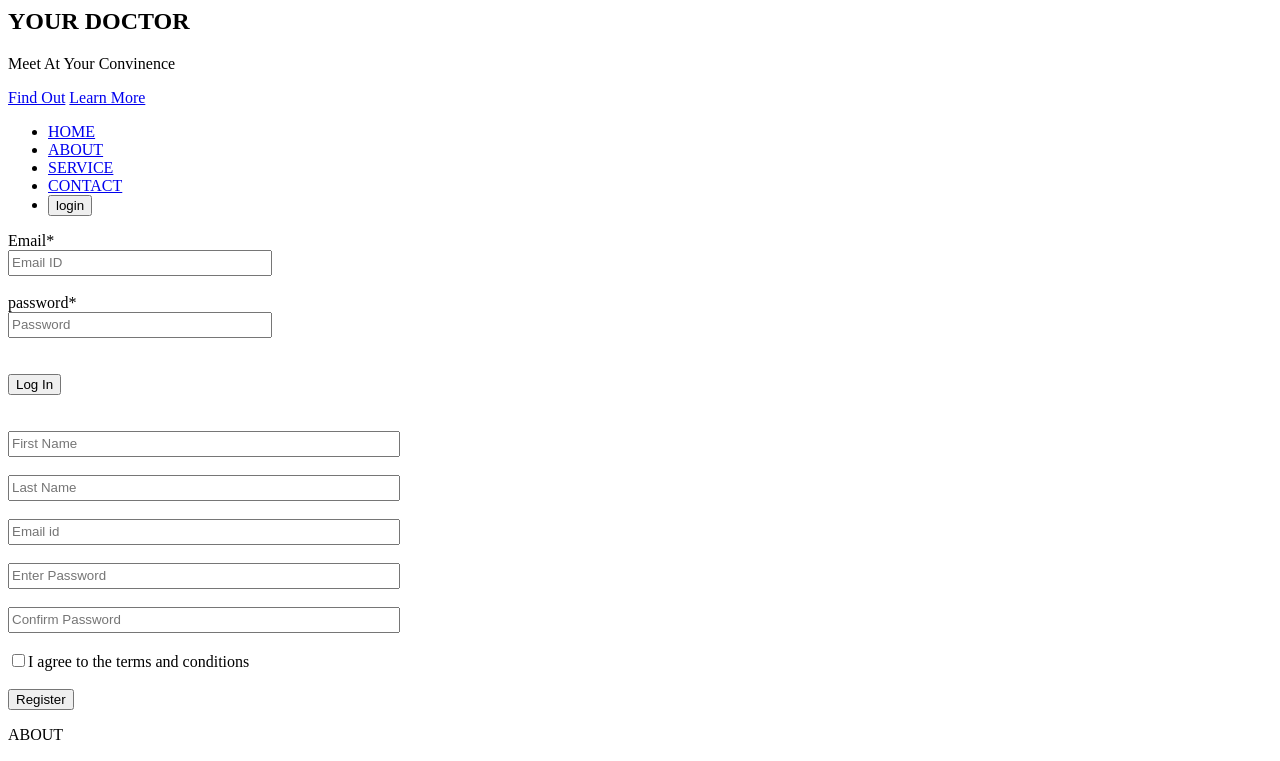
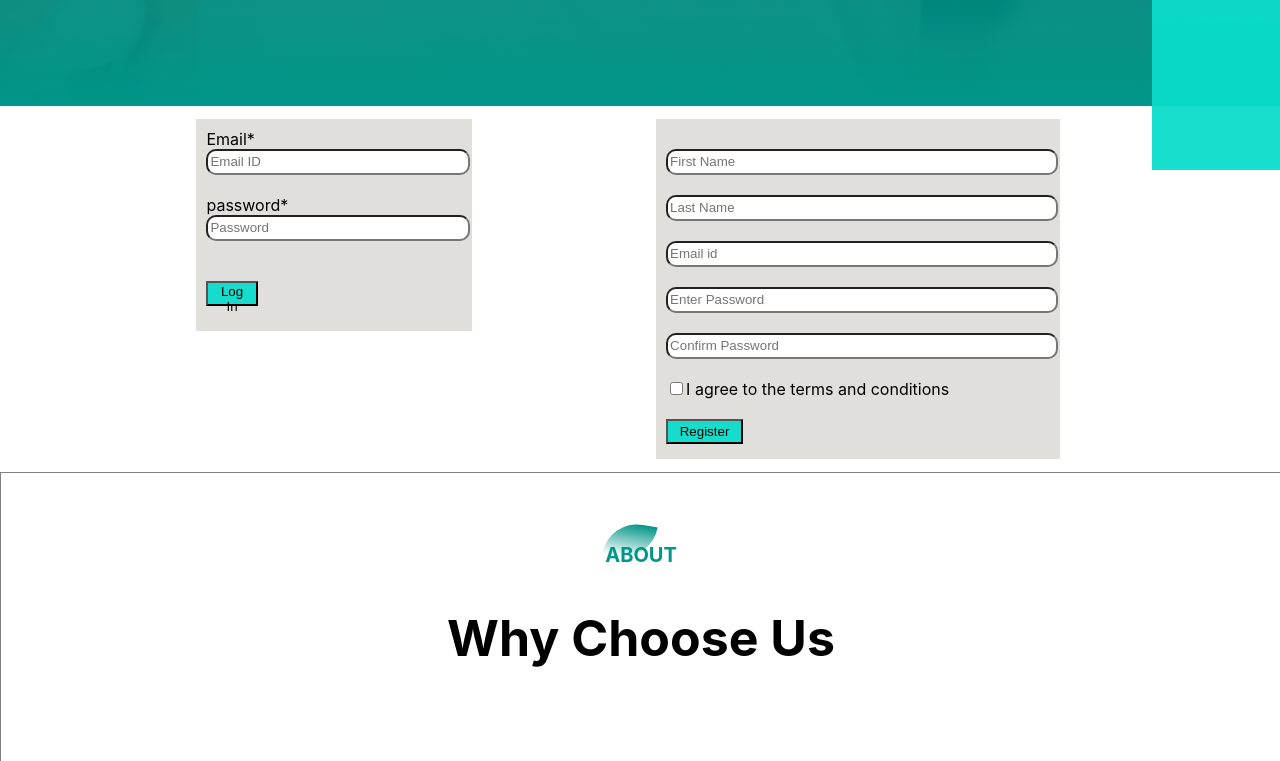
Before and after one commit to Tophani/Consultancy, a plain HTML site: page index.html in a window 1280 px wide. Shown: the part 694-1455 px from the top of the page. Drawn offline with Linux system fonts and the light colour scheme.

Commit message:
Add files via upload

```diff
--- a/index.html
+++ b/index.html
@@ -2,7 +2,7 @@
 <html>
     <head>
         <title>CONSOLE</title>
-        <link href="css\style.css"rel="stylesheet" type="text/css">
+        <link rel="stylesheet" type="text/css" href="style.css">
     </head>
     <body>
 
```
